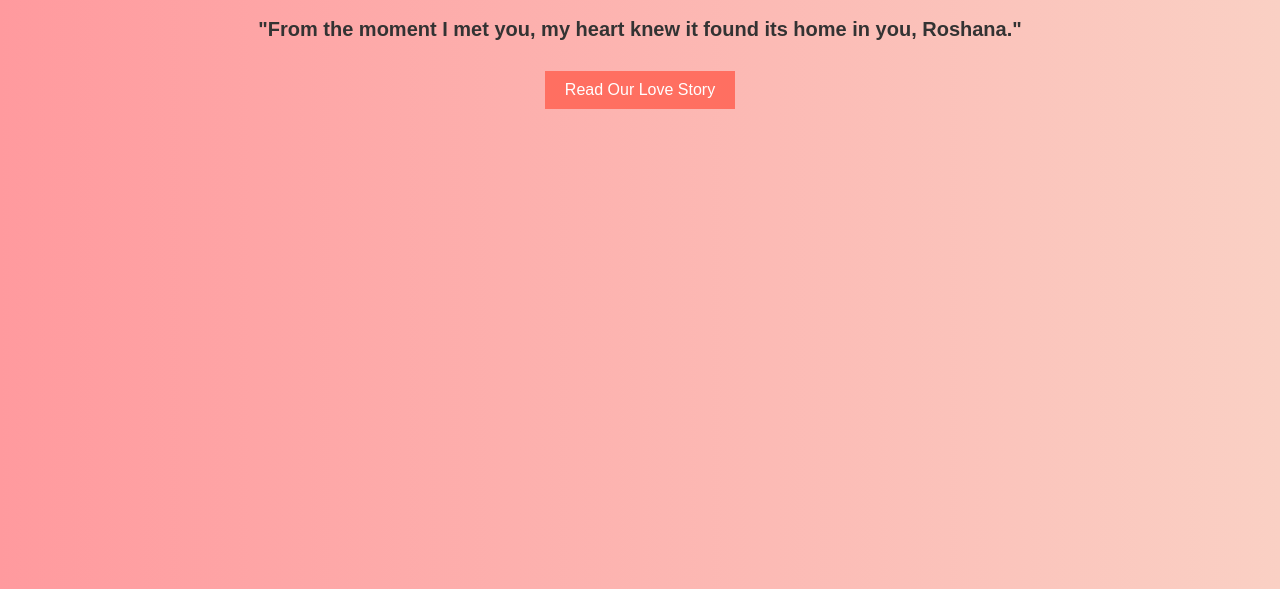
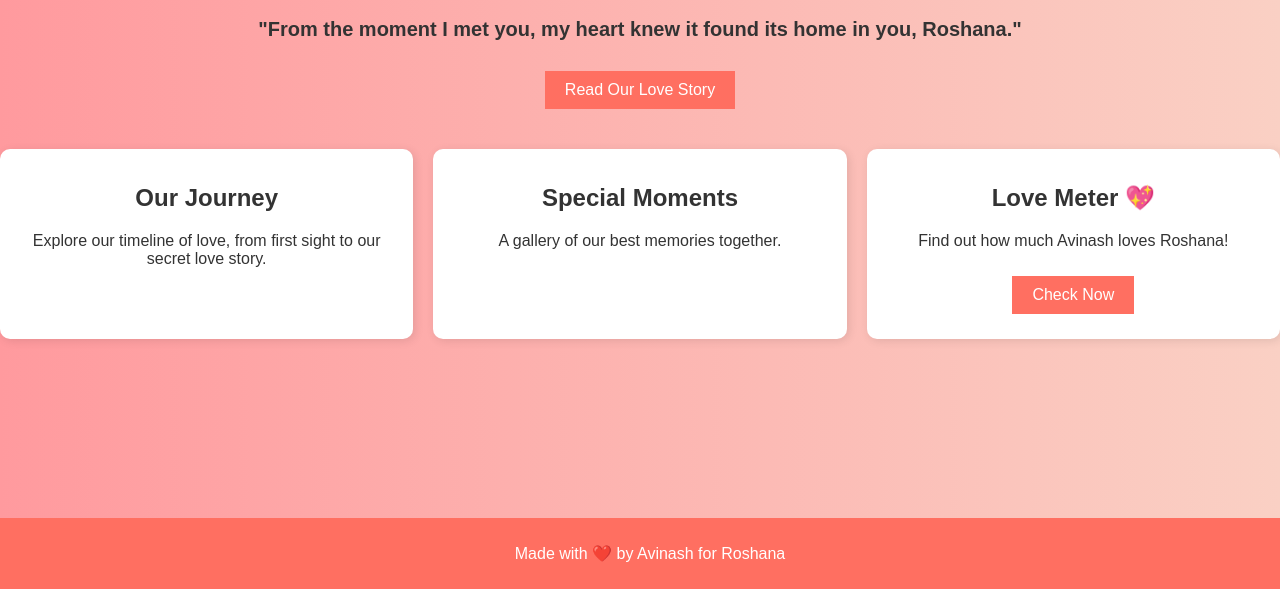
Before and after one commit to Avinash058/Roshanawebsite, a plain HTML site: page index.html in a window 1280 px wide. Shown: the part 211-800 px from the top of the page. Drawn offline with Linux system fonts and the light colour scheme.

Commit message:
Add files via upload

```diff
--- a/index.html
+++ b/index.html
@@ -11,10 +11,31 @@
     <header>
         <h1>For My Bangaram, My Heart, My Everything – Roshana ❤️</h1>
     </header>
+
     <section id="hero">
         <img src="assets/images/roshana.jpg" alt="Roshana">
-        <p>"From the moment I met you, my heart knew it found its home in you, Roshana."</p>
+        <p class="fade-in">"From the moment I met you, my heart knew it found its home in you, Roshana."</p>
         <button onclick="location.href='story.html'">Read Our Love Story</button>
     </section>
+
+    <section id="features">
+        <div class="feature-box">
+            <h2>Our Journey</h2>
+            <p>Explore our timeline of love, from first sight to our secret love story.</p>
+        </div>
+        <div class="feature-box">
+            <h2>Special Moments</h2>
+            <p>A gallery of our best memories together.</p>
+        </div>
+        <div class="feature-box">
+            <h2>Love Meter 💖</h2>
+            <p>Find out how much Avinash loves Roshana!</p>
+            <button onclick="loveMeter()">Check Now</button>
+        </div>
+    </section>
+
+    <footer>
+        <p>Made with ❤️ by Avinash for Roshana</p>
+    </footer>
 </body>
 </html>
```
Also changed, not shown: story.html (+8 -0 lines).
